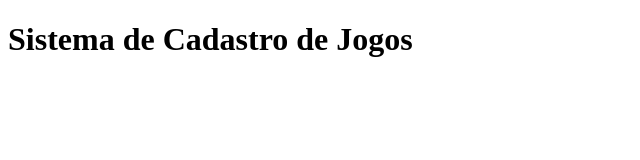
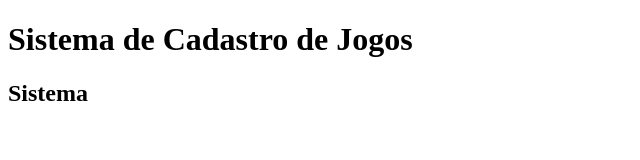
Before and after one commit to delfo2/sistema-de-cadastro, a plain HTML site: page index.html in a window 1280 px wide. Shown: the whole page, without its empty margins (0-640 px from the left). Drawn offline with Linux system fonts and the light colour scheme.

Commit message:
Update index.html
adicionando outro titulo secundario

```diff
--- a/index.html
+++ b/index.html
@@ -8,5 +8,6 @@
 </head>
 <body>
     <h1>Sistema de Cadastro de Jogos</h1>
+    <h2>Sistema</h2>
 </body>
 </html>
```
